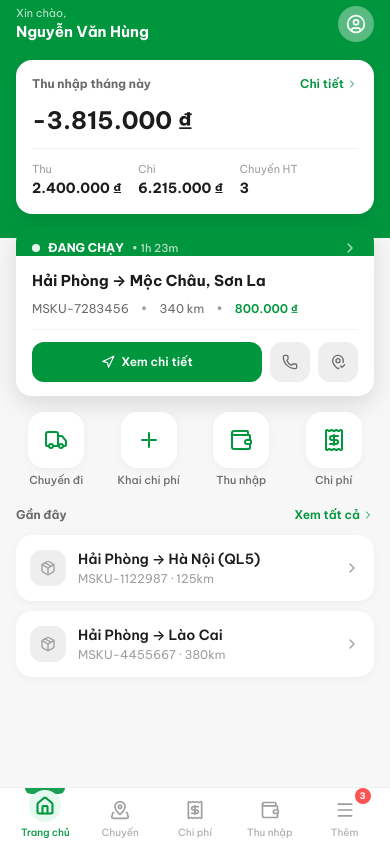
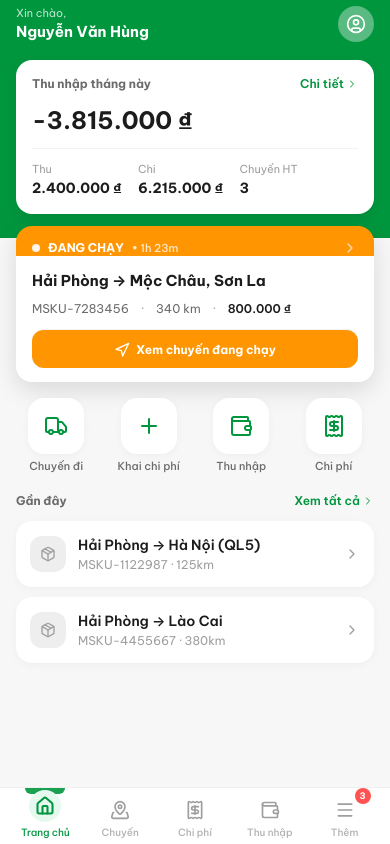
Before and after one commit to 4rankng/vantaiphucloc, a React (Vite) app in the folder frontend/: page / in a window 390 px wide. Both pictures are taken after a click on the button "Đăng nhập". Built offline with nearby package versions, Linux system fonts and the light colour scheme.

Commit message:
fix: live card amber (not green), single CTA, no phone/gps icons
- ĐANG CHẠY: amber/orange header — distinct from green hero section
- Removed Phone + MapPinCheck quick action buttons
- Single full-width CTA: 'Xem chuyến đang chạy' in amber
- Cleaner, focused — one action, not three

```diff
--- a/frontend/index.html
+++ b/frontend/index.html
@@ -5,8 +5,8 @@
     <link rel="icon" type="image/svg+xml" href="/favicon.svg" />
     <meta name="viewport" content="width=device-width, initial-scale=1.0, viewport-fit=cover, maximum-scale=1.0, user-scalable=no" />
     <meta name="theme-color" content="#0a1f33" />
-    <meta name="app-version" content="2026.04.22.13" />
-    <meta name="deployed-at" content="2026.04.22.13:32:00Z" />
+    <meta name="app-version" content="2026.04.22.14" />
+    <meta name="deployed-at" content="2026.04.22.14:32:00Z" />
     <link rel="preconnect" href="https://fonts.googleapis.com" />
     <link rel="preconnect" href="https://fonts.gstatic.com" crossorigin />
     <link href="https://fonts.googleapis.com/css2?family=Be+Vietnam+Pro:ital,wght@0,300;0,400;0,500;0,600;0,700;0,800;1,400&family=JetBrains+Mono:wght@400;500;600&display=swap" rel="stylesheet" />
--- a/frontend/package.json
+++ b/frontend/package.json
@@ -1,7 +1,7 @@
 {
   "name": "frontend",
   "private": true,
-  "version": "2026.04.22.13",
+  "version": "2026.04.22.14",
   "type": "module",
   "packageManager": "pnpm@10.33.0",
   "scripts": {
--- a/frontend/src/pages/driver/DriverHome.tsx
+++ b/frontend/src/pages/driver/DriverHome.tsx
@@ -2,7 +2,7 @@ import { useDriverStore } from '@/hooks/use-driver-store'
 import { formatCurrencyShort } from '@/data/mockData'
 import {
   Truck, Receipt, Wallet, MapPin, ChevronRight,
-  Navigation, Package, Plus, Phone, MapPinCheck,
+  Navigation, Package, Plus,
 } from 'lucide-react'
 
 function QuickAction({ icon: Icon, label, onClick, badge }: {
@@ -107,43 +107,37 @@ export function DriverHome() {
             className="w-full text-left rounded-2xl overflow-hidden card-lift"
             style={{ boxShadow: '0 8px 24px rgba(0,0,0,0.12)' }}
           >
-            {/* Green header bar with pulse */}
+            {/* Amber header bar — distinct from green */}
             <div className="px-4 pt-3.5 pb-0 flex items-center justify-between"
-              style={{ background: 'var(--theme-brand-primary)' }}>
+              style={{ background: 'var(--theme-status-warning)' }}>
               <div className="flex items-center gap-2">
                 <span className="w-2 h-2 rounded-full live-dot" style={{ background: '#fff' }} />
-                <span className="text-xs font-bold" style={{ color: 'var(--theme-text-on-brand)' }}>ĐANG CHẠY</span>
-                <span className="text-[11px] font-medium" style={{ color: 'var(--theme-text-on-brand)', opacity: 0.7 }}>• {elapsed}</span>
+                <span className="text-xs font-bold" style={{ color: '#fff' }}>ĐANG CHẠY</span>
+                <span className="text-[11px] font-medium" style={{ color: '#fff', opacity: 0.8 }}>• {elapsed}</span>
               </div>
-              <ChevronRight className="w-4 h-4" style={{ color: 'var(--theme-text-on-brand)', opacity: 0.7 }} />
+              <ChevronRight className="w-4 h-4" style={{ color: '#fff', opacity: 0.7 }} />
             </div>
 
-            {/* Content on white */}
+            {/* Content */}
             <div className="px-4 py-3.5" style={{ background: 'var(--theme-bg-secondary)' }}>
               <p className="text-[15px] font-bold truncate" style={{ color: 'var(--theme-text-primary)' }}>{activeTrip.route}</p>
               <div className="flex items-center gap-3 mt-2">
                 <span className="text-xs" style={{ color: 'var(--theme-text-secondary)' }}>{activeTrip.containerNumber}</span>
-                <span className="text-xs" style={{ color: 'var(--theme-text-muted)' }}>•</span>
+                <span className="text-xs" style={{ color: 'var(--theme-text-muted)' }}>·</span>
                 <span className="text-xs" style={{ color: 'var(--theme-text-secondary)' }}>{activeTrip.distanceKm} km</span>
-                <span className="text-xs" style={{ color: 'var(--theme-text-muted)' }}>•</span>
-                <span className="text-xs font-semibold" style={{ color: 'var(--theme-brand-primary)' }}>{formatCurrencyShort(activeTrip.driverFee)}</span>
+                <span className="text-xs" style={{ color: 'var(--theme-text-muted)' }}>·</span>
+                <span className="text-xs font-semibold" style={{ color: 'var(--theme-text-primary)' }}>{formatCurrencyShort(activeTrip.driverFee)}</span>
               </div>
-              {/* Quick actions */}
-              <div className="flex gap-2 mt-3 pt-3" style={{ borderTop: '1px solid var(--theme-border-light)' }}>
-                <button className="flex-1 flex items-center justify-center gap-1.5 py-2 rounded-xl text-xs font-semibold"
-                  style={{ background: 'var(--theme-brand-primary)', color: 'var(--theme-text-on-brand)' }}>
-                  <Navigation className="w-3.5 h-3.5" />
-                  Xem chi tiết
-                </button>
-                <button className="w-10 h-10 rounded-xl flex items-center justify-center"
-                  style={{ background: 'var(--theme-bg-tertiary)' }}>
-                  <Phone className="w-4 h-4" style={{ color: 'var(--theme-text-secondary)' }} />
-                </button>
-                <button className="w-10 h-10 rounded-xl flex items-center justify-center"
-                  style={{ background: 'var(--theme-bg-tertiary)' }}>
-                  <MapPinCheck className="w-4 h-4" style={{ color: 'var(--theme-text-secondary)' }} />
-                </button>
-              </div>
+              {/* Single CTA */}
+              <button className="w-full flex items-center justify-center gap-1.5 mt-3 pt-3 py-2.5 rounded-xl text-xs font-bold"
+                style={{
+                  background: 'var(--theme-status-warning)',
+                  color: '#fff',
+                  borderTop: '1px solid var(--theme-border-light)',
+                }}>
+                <Navigation className="w-4 h-4" />
+                Xem chuyến đang chạy
+              </button>
             </div>
           </button>
         </div>
--- a/frontend/src/pages/driver/MoreMenu.tsx
+++ b/frontend/src/pages/driver/MoreMenu.tsx
@@ -53,7 +53,7 @@ export function MoreMenu() {
           </button>
         ))}
       </div>
-      <p className="text-center text-xs mt-6 pb-4" style={{ color: 'var(--theme-text-muted)' }}>v2026.04.22.13</p>
+      <p className="text-center text-xs mt-6 pb-4" style={{ color: 'var(--theme-text-muted)' }}>v2026.04.22.14</p>
     </div>
   )
 }
```
